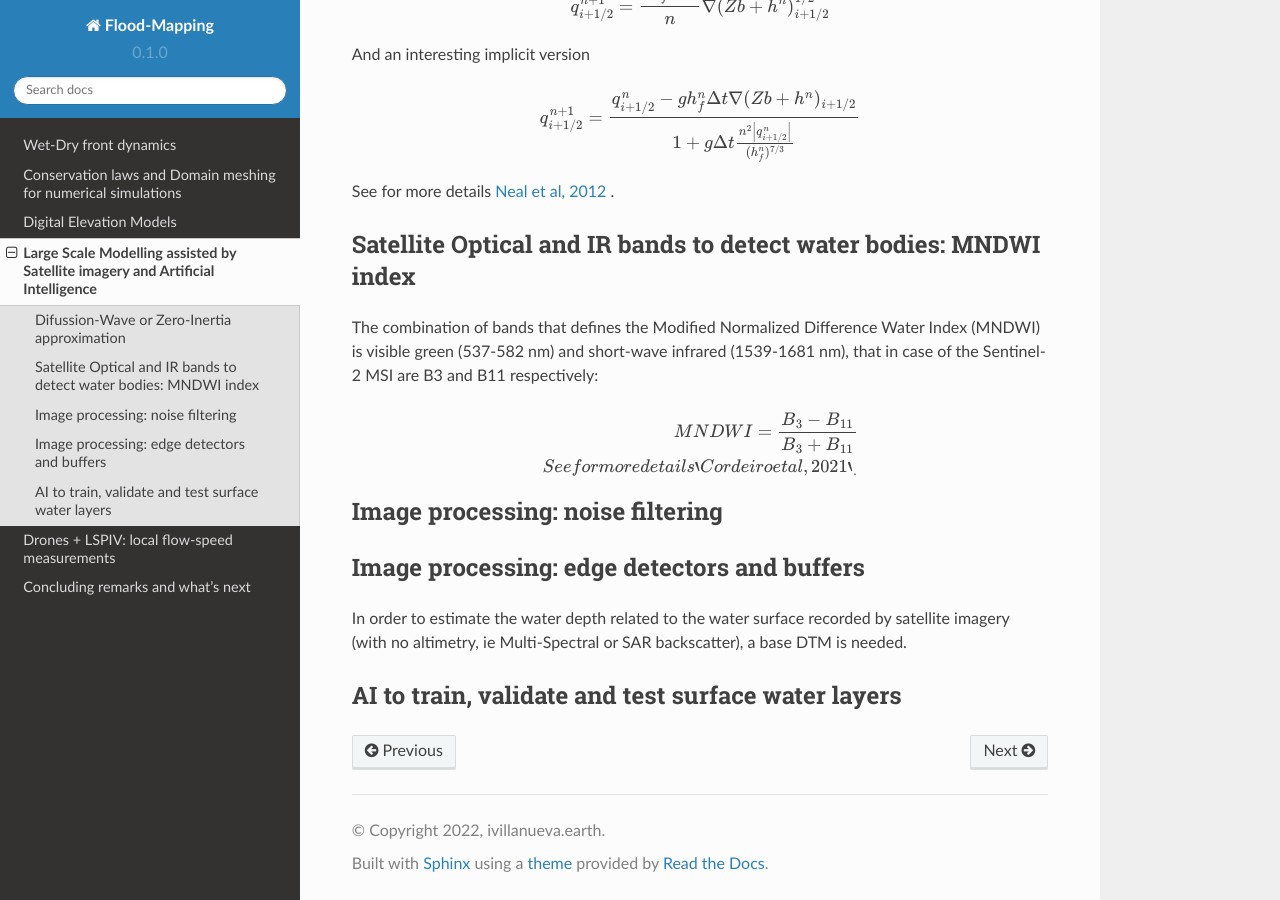
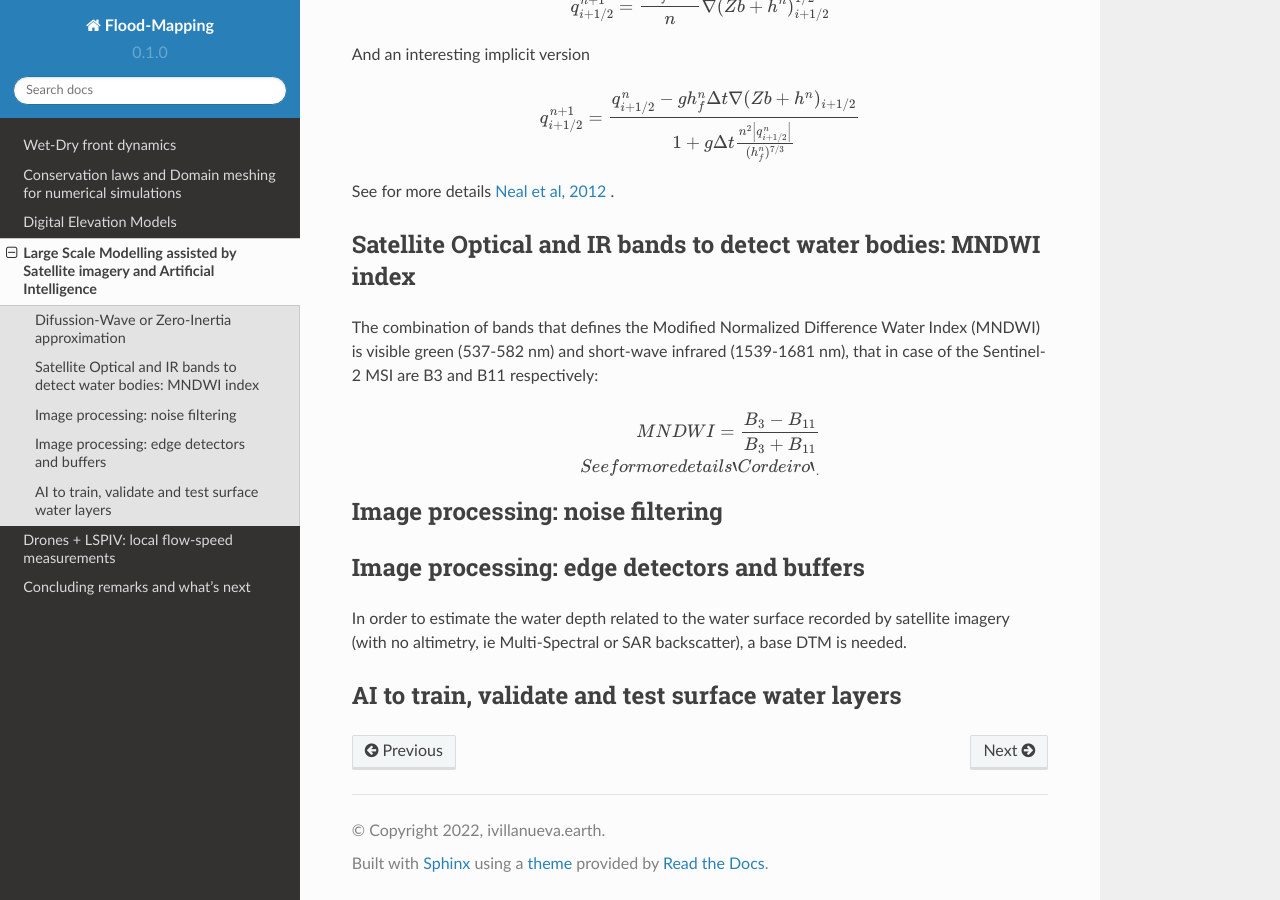
Before and after one commit to ivillamadrid/FloodMapping, a Sphinx documentation site: the page built from docs/source/lsm.rst, in a window 1280 px wide and 900 px high, scrolled down 979 px. Built offline with Sphinx 7.4.7 and the Read the Docs theme 2.0.0, drawn with Linux system fonts in a browser that asks for light colours; pages that are not in the unit, such as notebooks, are missing from menus.

Commit message:
Update lsm.rst

```diff
--- a/docs/source/lsm.rst
+++ b/docs/source/lsm.rst
@@ -58,9 +58,9 @@ The combination of bands that defines the Modified Normalized Difference Water I
  MNDWI=\frac{B_3-B_{11}}{B_3+B_{11}}
 
 
- See for more details `Cordeiro et al, 2021`_ .
+ See for more details `Cordeiro`_ .
 
-.. _Cordeiro et al, 2021: https://doi.org/10.1016/j.rse.2020.112209
+.. _Cordeiro: https://doi.org/10.1016/j.rse.2020.112209
 
 Image processing: noise filtering
 ---------------------------------
```
